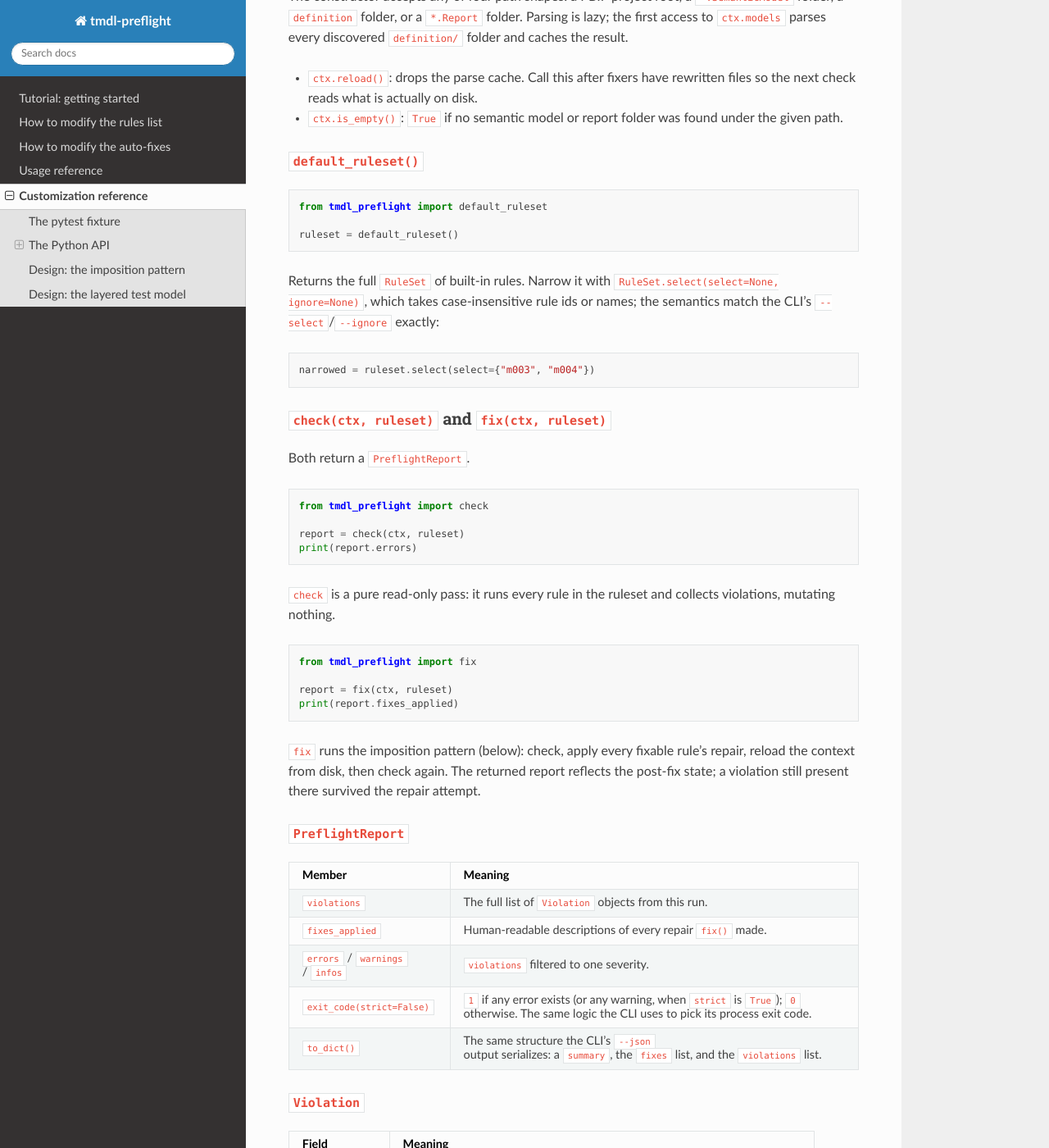
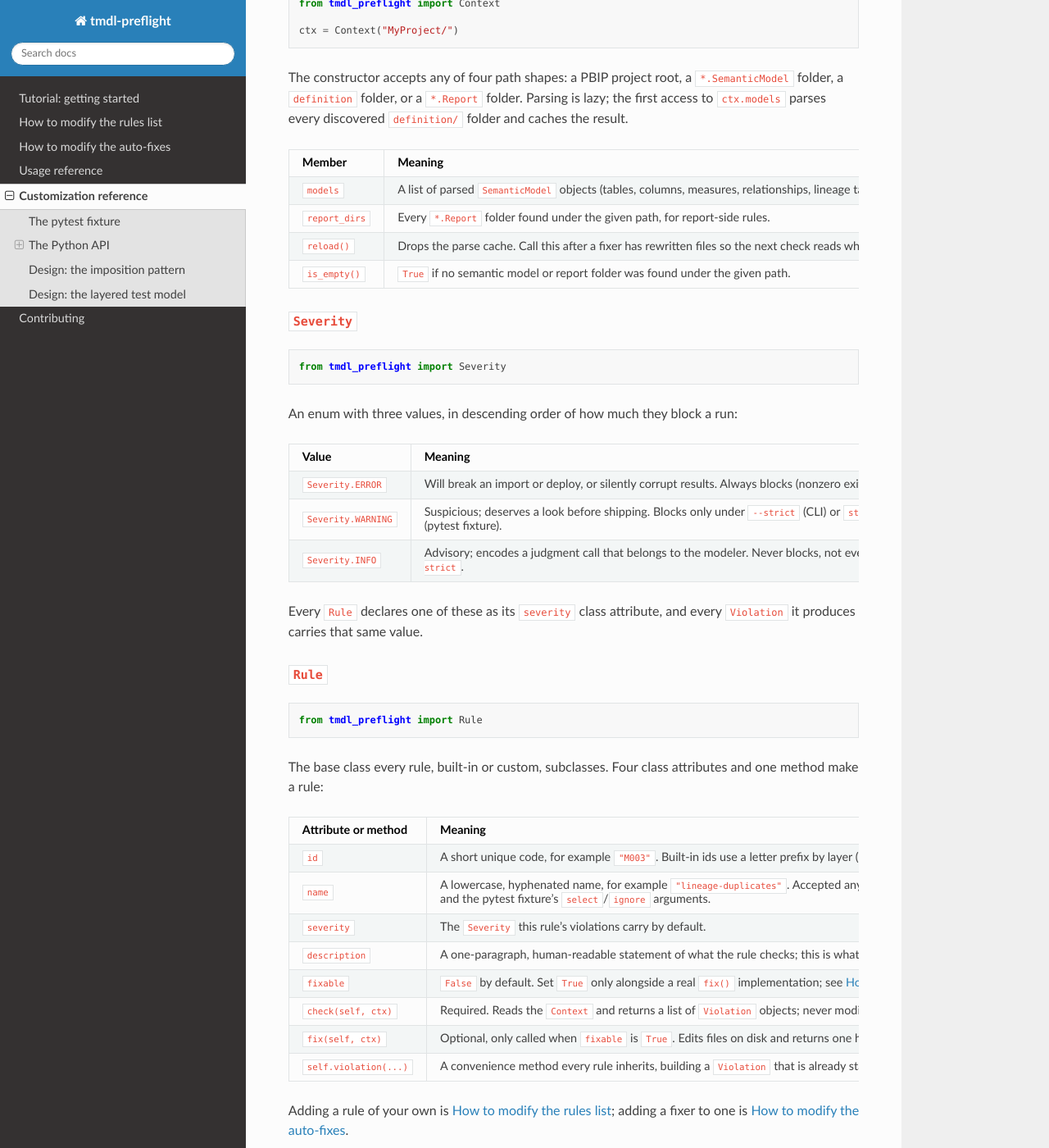
Before and after one commit to C-Kapsalis/tmdl-preflight-documentation, a Sphinx documentation site: the page built from docs/reference/customization.rst, in a window 1280 px wide and 1400 px high, scrolled down 1673 px. Shown: the whole window at 82% size. Built offline with Sphinx 7.4.7 and the Read the Docs theme 3.1.0, drawn with Linux system fonts in a browser that asks for light colours; some of the changed text lies outside the part shown.

Commit message:
Proofreading pass: prose fixes, separate command/output blocks, add Contributing
Landing page: drop the plain-Python-API mention from the reachability
line, drop a redundant sentence, name the report template explicitly in
the one-canvas-philosophy comparison. Tutorial: acknowledge Desktop
sometimes hangs silently rather than showing an error. Every CLI
transcript across the tutorial now separates the command from its
output with prose in between, matching the Canonical style guide,
instead of combining both in one block. Both how-to guides now state
their Python/pytest/TMDL prerequisites up front and point to the
customization reference early, not just at the end. Customization
reference now documents Severity, Rule, and RuleSet as their own
entries, in the order a run actually evaluates them, alongside the
existing Context/PreflightReport/Violation coverage. Adds a
Contributing page ported from the tool repository's own CONTRIBUTING.md.

```diff
--- a/docs/reference/customization.rst
+++ b/docs/reference/customization.rst
@@ -77,6 +77,12 @@
 return values, and it is what building or running a custom
 :doc:`../how-to/modify-the-rules-list` rests on.
 
+The classes below appear in the order a run actually evaluates them: a
+``Context`` is built from a path, a ``RuleSet`` of ``Rule`` instances
+(each carrying a ``Severity``) is chosen, ``check()`` or ``fix()``
+runs it against the context, and the result comes back as a
+``PreflightReport`` full of ``Violation`` objects.
+
 ``Context``
 ~~~~~~~~~~~~~~~
 
@@ -92,10 +98,122 @@
 ``ctx.models`` parses every discovered ``definition/`` folder and
 caches the result.
 
-- ``ctx.reload()``: drops the parse cache. Call this after fixers have
-  rewritten files so the next check reads what is actually on disk.
-- ``ctx.is_empty()``: ``True`` if no semantic model or report folder
-  was found under the given path.
+.. list-table::
+   :header-rows: 1
+
+   * - Member
+     - Meaning
+   * - ``models``
+     - A list of parsed ``SemanticModel`` objects (tables, columns,
+       measures, relationships, lineage tags, ``dax_blocks()``);
+       parsed on first access, then cached.
+   * - ``report_dirs``
+     - Every ``*.Report`` folder found under the given path, for
+       report-side rules.
+   * - ``reload()``
+     - Drops the parse cache. Call this after a fixer has rewritten
+       files so the next check reads what is actually on disk; the
+       engine already does this between the fix and re-check phases.
+   * - ``is_empty()``
+     - ``True`` if no semantic model or report folder was found under
+       the given path.
+
+``Severity``
+~~~~~~~~~~~~~~~~
+
+::
+
+    from tmdl_preflight import Severity
+
+An enum with three values, in descending order of how much they block
+a run:
+
+.. list-table::
+   :header-rows: 1
+
+   * - Value
+     - Meaning
+   * - ``Severity.ERROR``
+     - Will break an import or deploy, or silently corrupt results.
+       Always blocks (nonzero exit, failed assertion).
+   * - ``Severity.WARNING``
+     - Suspicious; deserves a look before shipping. Blocks only under
+       ``--strict`` (CLI) or ``strict=True`` (pytest fixture).
+   * - ``Severity.INFO``
+     - Advisory; encodes a judgment call that belongs to the modeler.
+       Never blocks, not even under ``--strict``.
+
+Every ``Rule`` declares one of these as its ``severity`` class
+attribute, and every ``Violation`` it produces carries that same
+value.
+
+``Rule``
+~~~~~~~~~~~~
+
+::
+
+    from tmdl_preflight import Rule
+
+The base class every rule, built-in or custom, subclasses. Four class
+attributes and one method make a rule:
+
+.. list-table::
+   :header-rows: 1
+
+   * - Attribute or method
+     - Meaning
+   * - ``id``
+     - A short unique code, for example ``"M003"``. Built-in ids use a
+       letter prefix by layer (M/D/R/F/B/S); pick a prefix outside
+       that set for a rule of your own.
+   * - ``name``
+     - A lowercase, hyphenated name, for example
+       ``"lineage-duplicates"``. Accepted anywhere ``id`` is, in
+       ``--select``/``--ignore`` and the pytest fixture's
+       ``select``/``ignore`` arguments.
+   * - ``severity``
+     - The ``Severity`` this rule's violations carry by default.
+   * - ``description``
+     - A one-paragraph, human-readable statement of what the rule
+       checks; this is what ``tmdl-preflight rules`` prints.
+   * - ``fixable``
+     - ``False`` by default. Set ``True`` only alongside a real
+       ``fix()`` implementation; see
+       :doc:`../how-to/modify-the-auto-fixes`.
+   * - ``check(self, ctx)``
+     - Required. Reads the ``Context`` and returns a list of
+       ``Violation`` objects; never modifies anything.
+   * - ``fix(self, ctx)``
+     - Optional, only called when ``fixable`` is ``True``. Edits files
+       on disk and returns one human-readable description per change.
+   * - ``self.violation(...)``
+     - A convenience method every rule inherits, building a
+       ``Violation`` that is already stamped with this rule's ``id``,
+       ``severity``, and ``fixable`` value.
+
+Adding a rule of your own is :doc:`../how-to/modify-the-rules-list`;
+adding a fixer to one is :doc:`../how-to/modify-the-auto-fixes`.
+
+``RuleSet``
+~~~~~~~~~~~~~~~
+
+::
+
+    from tmdl_preflight import RuleSet
+
+A thin container: one field, ``rules``, a list of ``Rule`` instances,
+and one method:
+
+::
+
+    narrowed = ruleset.select(select={"m003", "m004"}, ignore=None)
+
+``select(select=None, ignore=None)`` returns a new ``RuleSet``
+narrowed to the given rule ids or names, case-insensitively; the
+semantics match the CLI's ``--select``/``--ignore`` exactly, including
+that a name matching nothing in the set simply drops out rather than
+raising (the CLI's own "unknown rule id" error is a check it performs
+itself, before calling ``select()``).
 
 ``default_ruleset()``
 ~~~~~~~~~~~~~~~~~~~~~~~~~~
@@ -106,14 +224,10 @@
 
     ruleset = default_ruleset()
 
-Returns the full ``RuleSet`` of built-in rules. Narrow it with
-``RuleSet.select(select=None, ignore=None)``, which takes
-case-insensitive rule ids or names; the semantics match the CLI's
-``--select``/``--ignore`` exactly:
-
-::
-
-    narrowed = ruleset.select(select={"m003", "m004"})
+Returns the full ``RuleSet`` of all twenty-one built-in rules, in the
+order ``tmdl-preflight rules`` prints them. Narrow it with
+``RuleSet.select()``, above, or extend it by appending a rule of your
+own to ``ruleset.rules``.
 
 ``check(ctx, ruleset)`` and ``fix(ctx, ruleset)``
 ~~~~~~~~~~~~~~~~~~~~~~~~~~~~~~~~~~~~~~~~~~~~~~~~~~~~~
```
Also changed, not shown: docs/contributing.rst (added, +209 -0 lines), docs/how-to/modify-the-auto-fixes.rst (+8 -0 lines), docs/how-to/modify-the-rules-list.rst (+8 -0 lines), docs/index.rst (+6 -6 lines), docs/tutorials/getting-started.rst (+33 -4 lines).
